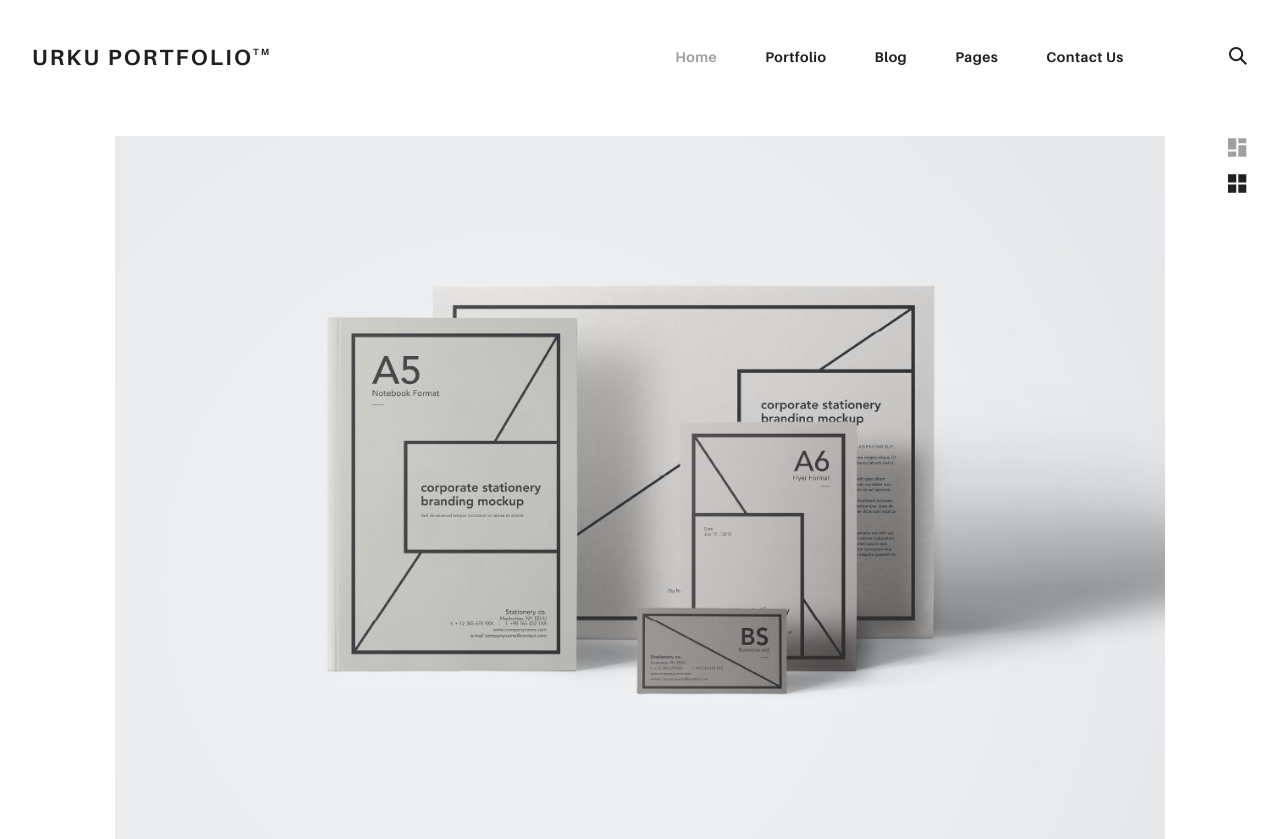
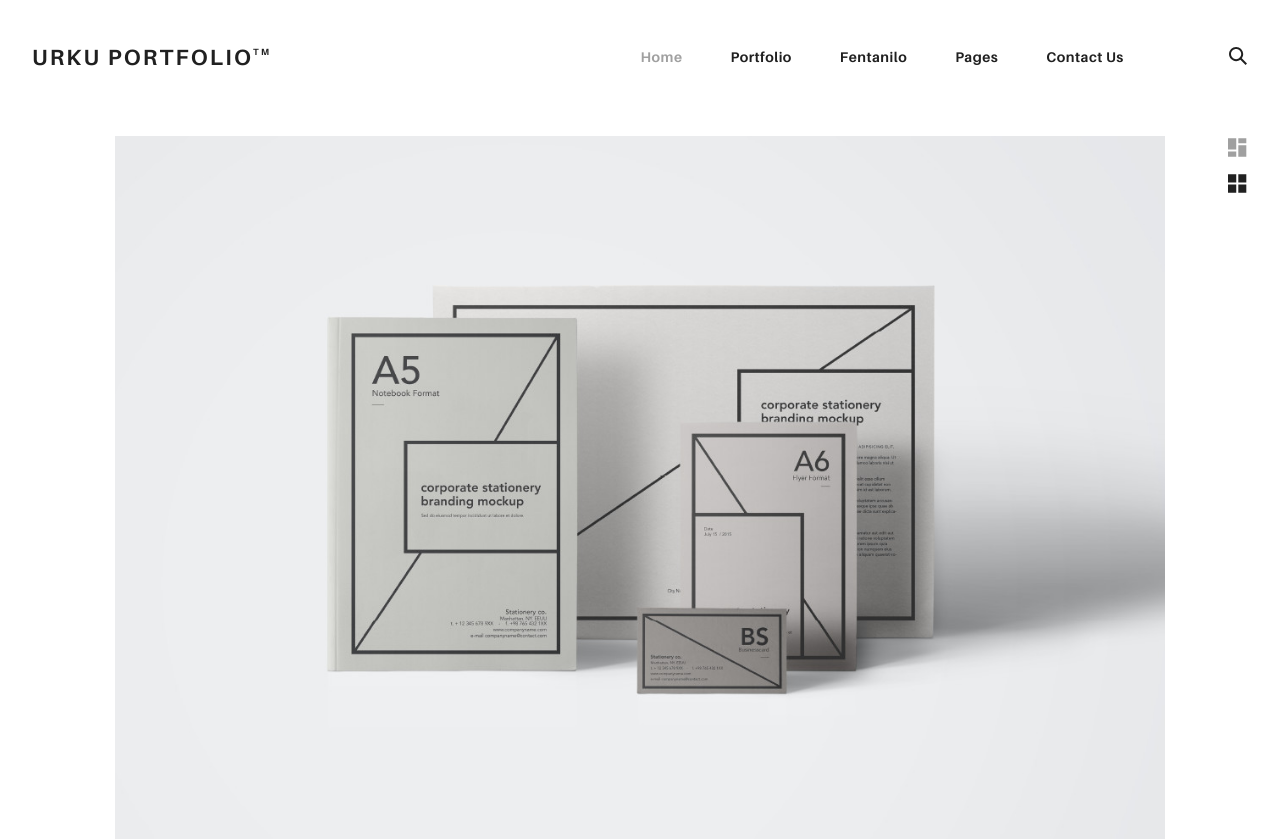
Before and after one commit to AguaDelaLlave99/AguaDelaLlave99.github.io, a plain HTML site: page index.html in a window 1280 px wide. Shown: the top 839 px of the page. Drawn offline with Linux system fonts and the light colour scheme; files that its build step writes are made by us from their sources.

Commit message:
Launch 1.2

```diff
--- a/index.html
+++ b/index.html
@@ -39,7 +39,7 @@
                 </ul>
               </nav>
             </li>
-            <li class="rk-menu__item"><a href="blog.html" class="rk-menu__link">Blog</a>
+            <li class="rk-menu__item"><a href="blog.html" class="rk-menu__link">Fentanilo</a>
             </li>
             <li class="rk-menu__item"><a href="#0" class="rk-menu__link">Pages</a>
               <nav class="rk-menu__sub">
```
